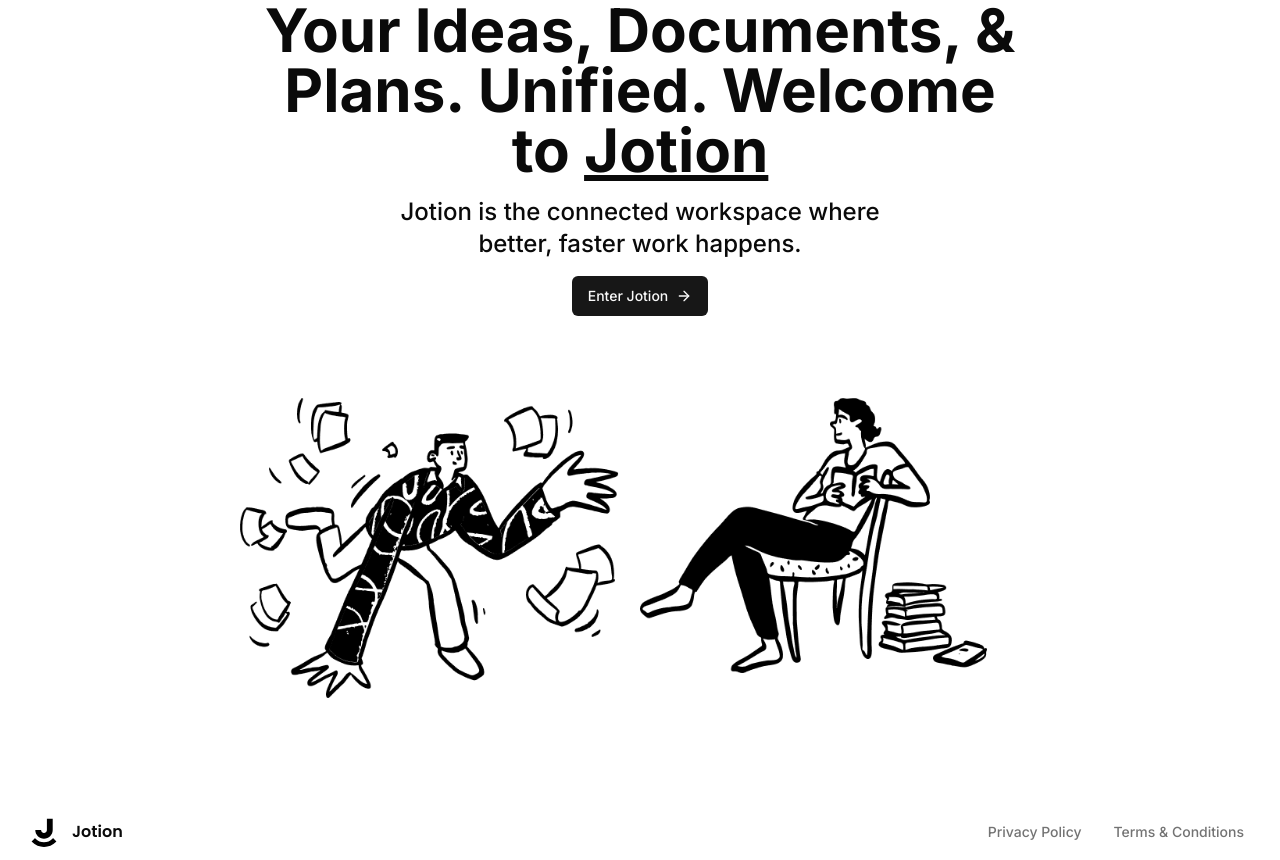
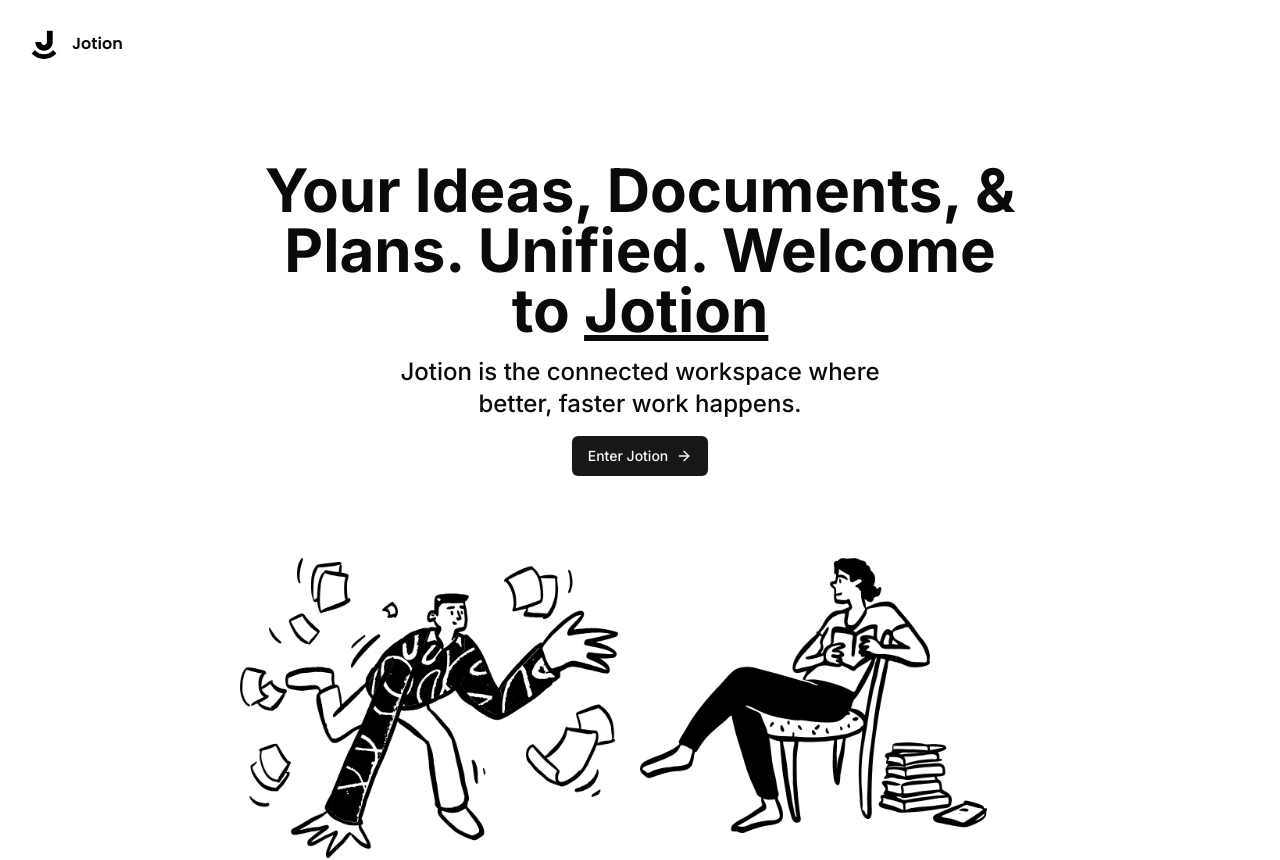
Before and after one commit to mohaimenkhalid/notion-clone-with-nextjs-convex, a Next.js app: page / in a window 1280 px wide. Shown: the top 860 px of the page. Built offline with nearby package versions, Linux system fonts and the light colour scheme.

Commit message:
create use scroll top custom hook for navbar

```diff
--- /dev/null
+++ b/app/(marketing)/_components/navbar.tsx
@@ -0,0 +1,62 @@
+"use client";
+
+// import { useConvexAuth } from "convex/react";
+// import { SignInButton, UserButton } from "@clerk/clerk-react";
+// import Link from "next/link";
+
+ import { useScrollTop } from "@/hooks/use-scroll-top";
+// import { ModeToggle } from "@/components/mode-toggle";
+// import { Button } from "@/components/ui/button";
+// import { Spinner } from "@/components/spinner";
+import { cn } from "@/lib/utils";
+import Logo from "@/app/(marketing)/_components/logo";
+
+const Navbar = () => {
+    // const { isAuthenticated, isLoading } = useConvexAuth();
+    const scrolled = useScrollTop();
+
+    return (
+        <div className={cn(
+            "z-50 bg-background dark:bg-[#1F1F1F] fixed top-0 flex items-center w-full p-6",
+            scrolled && "border-b shadow-sm"
+
+        )}>
+            <Logo />
+            <div className="md:ml-auto md:justify-end justify-between w-full flex items-center gap-x-2">
+                {/*{isLoading && (*/}
+                {/*    <Spinner />*/}
+                {/*)}*/}
+                {/*{!isAuthenticated && !isLoading && (*/}
+                {/*    <>*/}
+                {/*        <SignInButton mode="modal">*/}
+                {/*            <Button variant="ghost" size="sm">*/}
+                {/*                Log in*/}
+                {/*            </Button>*/}
+                {/*        </SignInButton>*/}
+                {/*        <SignInButton mode="modal">*/}
+                {/*            <Button size="sm">*/}
+                {/*                Get Jotion free*/}
+                {/*            </Button>*/}
+                {/*        </SignInButton>*/}
+                {/*    </>*/}
+                {/*)}*/}
+                {/*{isAuthenticated && !isLoading && (*/}
+                {/*    <>*/}
+                {/*        <Button variant="ghost" size="sm" asChild>*/}
+                {/*            <Link href="/documents">*/}
+                {/*                Enter Jotion*/}
+                {/*            </Link>*/}
+                {/*        </Button>*/}
+                {/*        <UserButton*/}
+                {/*            afterSignOutUrl="/"*/}
+                {/*        />*/}
+                {/*    </>*/}
+                {/*)}*/}
+                {/*<ModeToggle />*/}
+            </div>
+        </div>
+    )
+}
+
+
+export default Navbar;
--- /dev/null
+++ b/app/(marketing)/layout.tsx
@@ -0,0 +1,15 @@
+import React from 'react';
+import Navbar from "@/app/(marketing)/_components/navbar";
+
+const MarketingLayout = ({children}: {children: React.ReactNode}) => {
+    return (
+        <div className="h-full">
+            <Navbar />
+            <main className="h-full pt-40">
+                {children}
+            </main>
+        </div>
+    );
+};
+
+export default MarketingLayout;
--- /dev/null
+++ b/hooks/use-scroll-top.tsx
@@ -0,0 +1,18 @@
+import {useState, useEffect} from "react";
+
+export const useScrollTop = (threshold = 10) => {
+  const [scrolled, setScrolled] = useState(false)
+    const handleScroll = () => {
+      if(window.scrollY > threshold) {
+          setScrolled(true)
+      } else {
+          setScrolled(false)
+      }
+    }
+    useEffect(() => {
+        window.addEventListener("scroll", handleScroll)
+        return () => window.removeEventListener("scroll", handleScroll)
+    }, [threshold])
+
+    return scrolled;
+}
```
